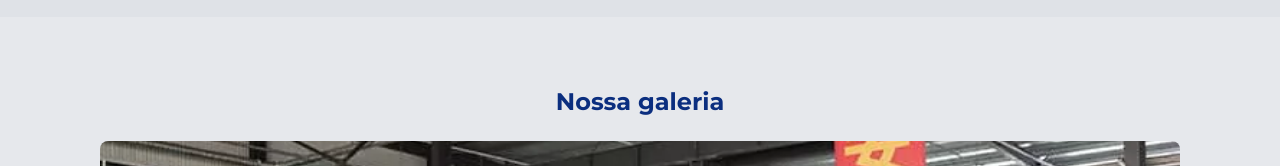
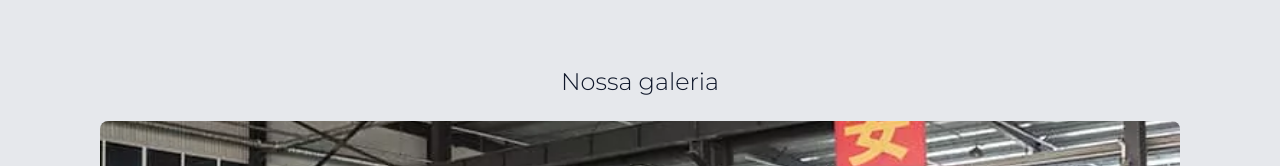
Before and after one commit to franciscojoaopedro/site_glasstech, a plain HTML site: page index.html in a window 1280 px wide. Shown: the part 1159-1325 px from the top of the page. Drawn offline with nearby package versions, Linux system fonts and the light colour scheme; grey boxes are pictures that could not be loaded.

```diff
--- a/style.css
+++ b/style.css
@@ -33,7 +33,7 @@ header{
     width: 100%;
 }
 .logo img{
-    width: 250px;
+    width: 200px;
     height: auto;
 }
 
@@ -199,6 +199,10 @@ main section{
 .galeria-title {
     margin: 25px 0;
 }
+.galeria-title h2{
+    color: #0f172a;
+    font-weight: 300;
+}
 footer{
     margin-top: 20px;
     width: 100%;
```
